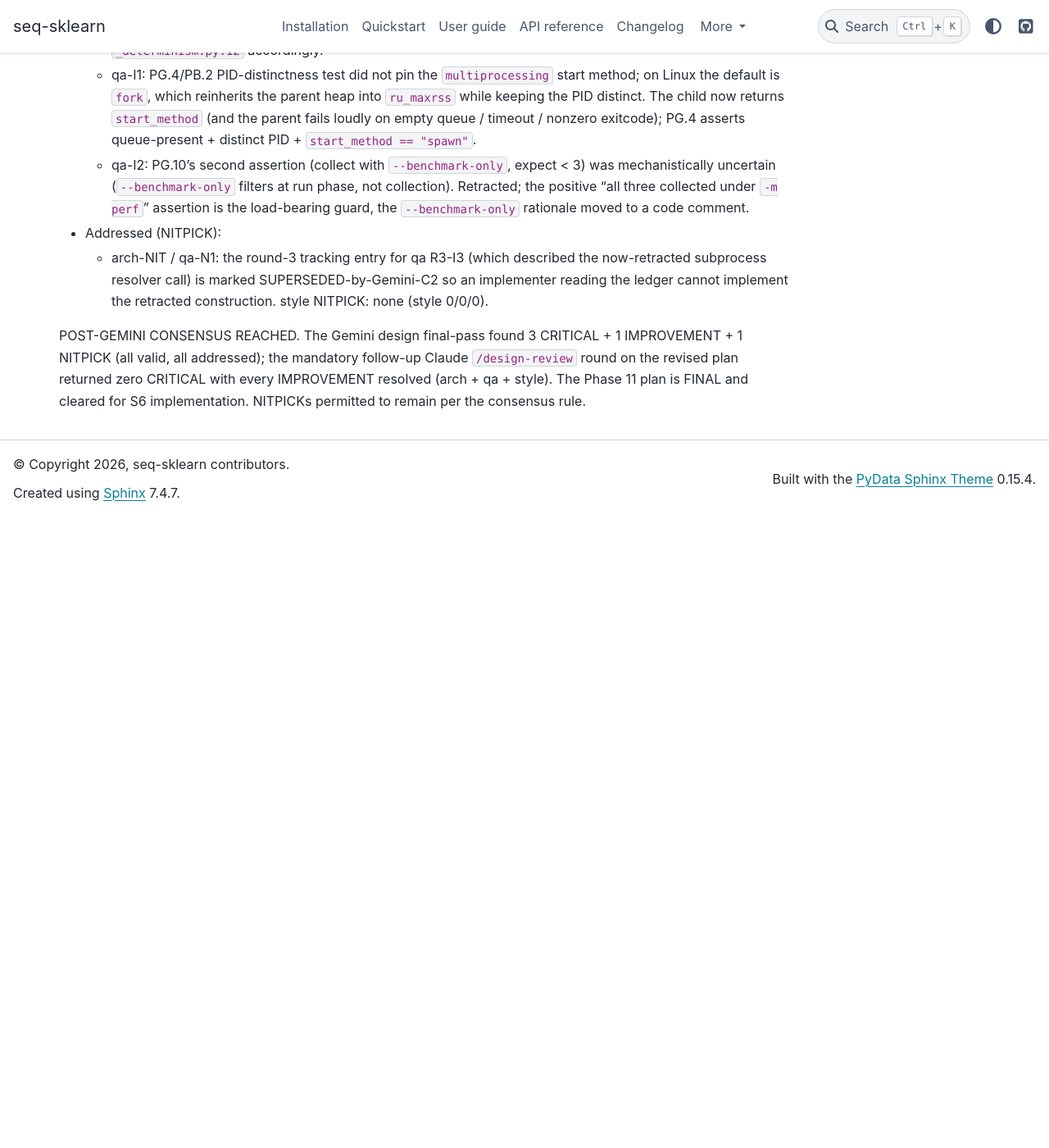
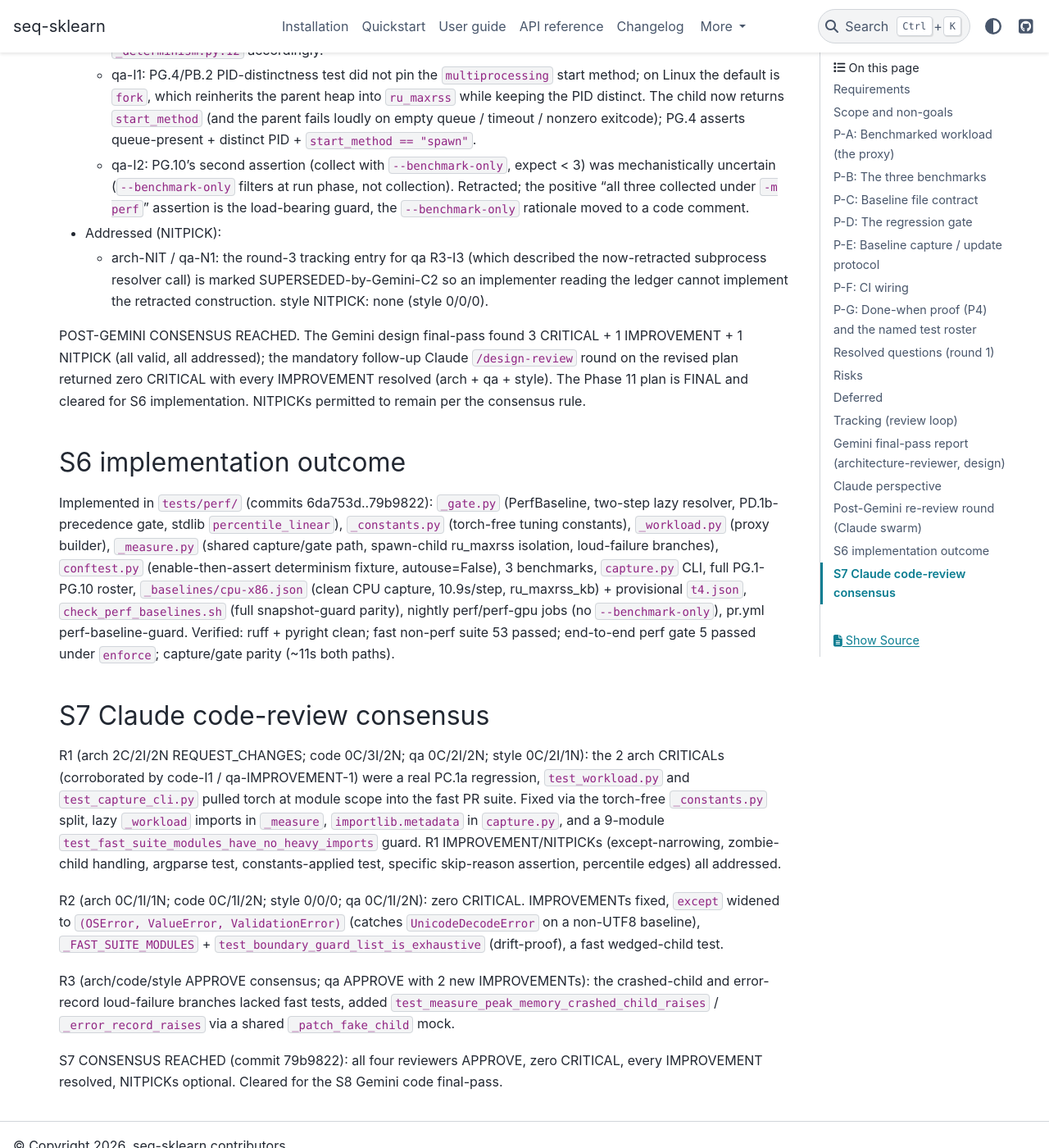
Before and after one commit to switch527/seq-sklearn, a Sphinx documentation site: the page built from docs/phase11_perf_baselines.md, in a window 1280 px wide and 1400 px high, scrolled down 15928 px. Shown: the whole window at 82% size. Built offline with Sphinx 7.4.7 and the PyData theme 0.15.4, drawn with Linux system fonts in a browser that asks for light colours; before the commit the page ends 16558 px from its top, so only the background shows below that.

Commit message:
docs(phase11): S6 outcome + S7 code-review CONSENSUS ledger
S7: all 4 reviewers APPROVE over 3 rounds, zero CRITICAL, every
IMPROVEMENT resolved (R1 arch PC.1a-regression CRITICALs fixed via
_constants split + boundary guard; R2 except-narrowing + drift-proof
guard; R3 loud-failure-branch tests). Cleared for S8 Gemini code
final-pass.

Co-Authored-By: Claude Opus 4.7 (1M context) <noreply@anthropic.com>

```diff
--- a/docs/phase11_perf_baselines.md
+++ b/docs/phase11_perf_baselines.md
@@ -892,3 +892,49 @@ mandatory follow-up Claude `/design-review` round on the revised
 plan returned zero CRITICAL with every IMPROVEMENT resolved (arch +
 qa + style). The Phase 11 plan is FINAL and cleared for S6
 implementation. NITPICKs permitted to remain per the consensus rule.
+
+## S6 implementation outcome
+
+Implemented in `tests/perf/` (commits 6da753d..79b9822): `_gate.py`
+(PerfBaseline, two-step lazy resolver, PD.1b-precedence gate,
+stdlib `percentile_linear`), `_constants.py` (torch-free tuning
+constants), `_workload.py` (proxy builder), `_measure.py` (shared
+capture/gate path, spawn-child ru_maxrss isolation, loud-failure
+branches), `conftest.py` (enable-then-assert determinism fixture,
+autouse=False), 3 benchmarks, `capture.py` CLI, full PG.1-PG.10
+roster, `_baselines/cpu-x86.json` (clean CPU capture, 10.9s/step,
+ru_maxrss_kb) + provisional `t4.json`, `check_perf_baselines.sh`
+(full snapshot-guard parity), nightly perf/perf-gpu jobs (no
+`--benchmark-only`), pr.yml perf-baseline-guard. Verified: ruff +
+pyright clean; fast non-perf suite 53 passed; end-to-end perf gate
+5 passed under `enforce`; capture/gate parity (~11s both paths).
+
+## S7 Claude code-review consensus
+
+R1 (arch 2C/2I/2N REQUEST_CHANGES; code 0C/3I/2N; qa 0C/2I/2N;
+style 0C/2I/1N): the 2 arch CRITICALs (corroborated by code-I1 /
+qa-IMPROVEMENT-1) were a real PC.1a regression, `test_workload.py`
+and `test_capture_cli.py` pulled torch at module scope into the
+fast PR suite. Fixed via the torch-free `_constants.py` split,
+lazy `_workload` imports in `_measure`, `importlib.metadata` in
+`capture.py`, and a 9-module `test_fast_suite_modules_have_no_heavy_imports`
+guard. R1 IMPROVEMENT/NITPICKs (except-narrowing, zombie-child
+handling, argparse test, constants-applied test, specific
+skip-reason assertion, percentile edges) all addressed.
+
+R2 (arch 0C/1I/1N; code 0C/1I/2N; style 0/0/0; qa 0C/1I/2N): zero
+CRITICAL. IMPROVEMENTs fixed, `except` widened to
+`(OSError, ValueError, ValidationError)` (catches `UnicodeDecodeError`
+on a non-UTF8 baseline), `_FAST_SUITE_MODULES` +
+`test_boundary_guard_list_is_exhaustive` (drift-proof), a fast
+wedged-child test.
+
+R3 (arch/code/style APPROVE consensus; qa APPROVE with 2 new
+IMPROVEMENTs): the crashed-child and error-record loud-failure
+branches lacked fast tests, added
+`test_measure_peak_memory_crashed_child_raises` /
+`_error_record_raises` via a shared `_patch_fake_child` mock.
+
+S7 CONSENSUS REACHED (commit 79b9822): all four reviewers APPROVE,
+zero CRITICAL, every IMPROVEMENT resolved, NITPICKs optional.
+Cleared for the S8 Gemini code final-pass.
```
